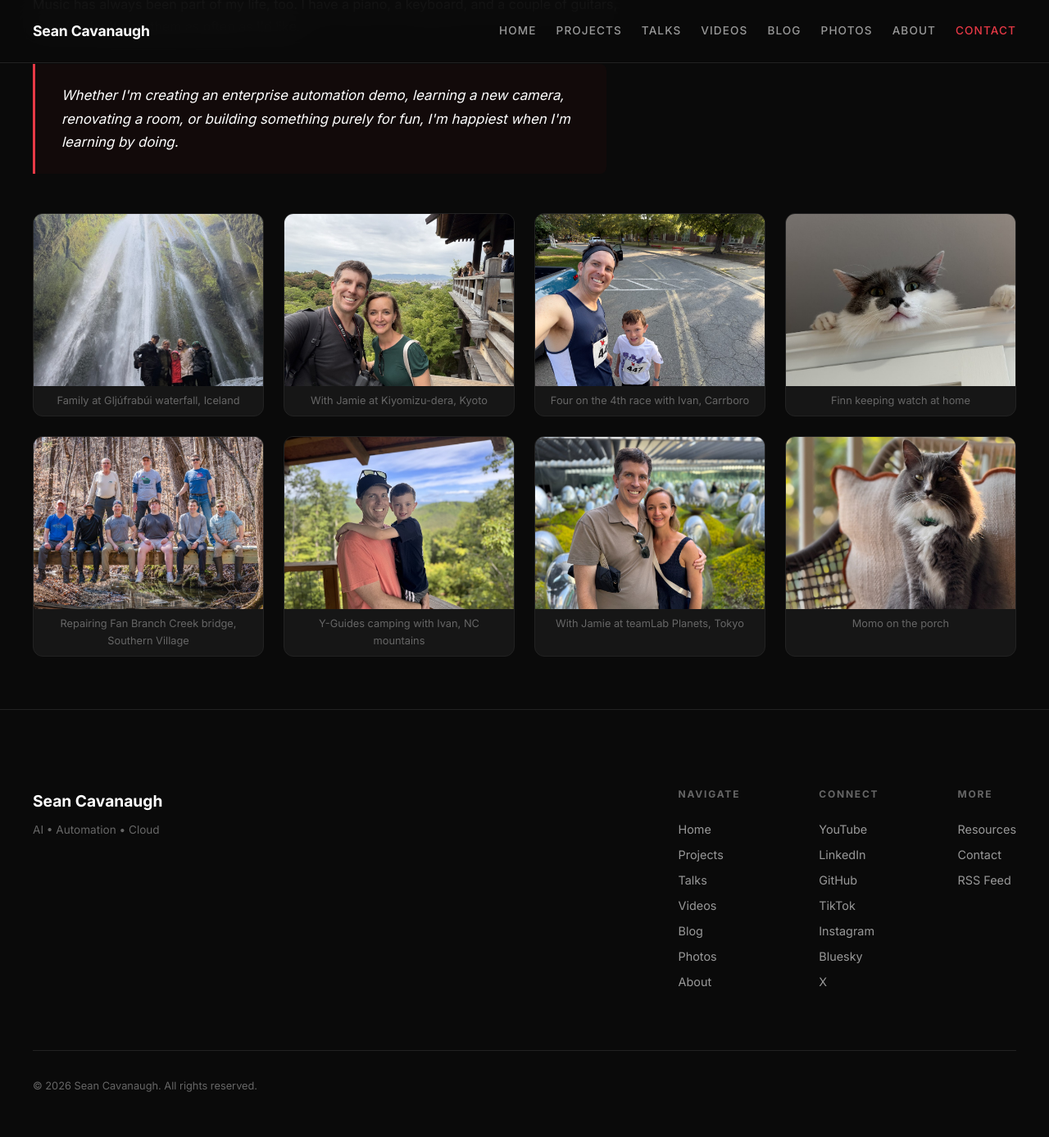
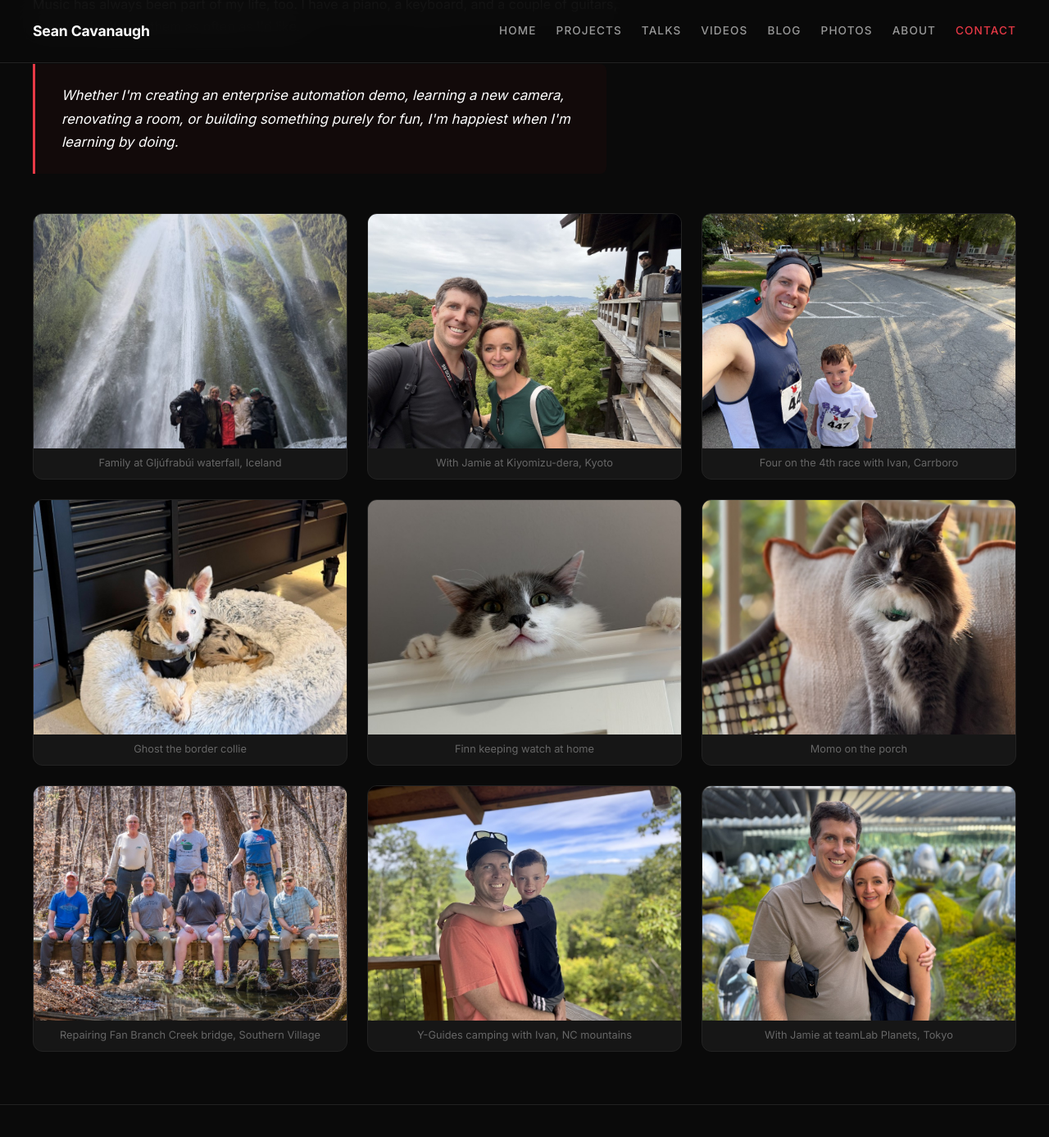
Before and after one commit to IPvSean/cavanaugh.pro, a Jekyll site: the page built from pages/about.html, in a window 1280 px wide and 1400 px high, scrolled down 2206 px. Shown: the top 1387 px of the window at 82% size. Built offline with Jekyll 4.4.1, drawn with Linux system fonts in a browser that asks for light colours.

Commit message:
Add Ghost the border collie, reorder grid to 3x3 with pets grouped
Row 1: Iceland family, Jamie in Kyoto, running with Ivan
Row 2: Ghost, Finn, Momo (all three pets together)
Row 3: Bridge repair, Camp Jellystone, teamLab Tokyo

Co-authored-by: Cursor <cursoragent@cursor.com>

```diff
--- a/assets/css/main.css
+++ b/assets/css/main.css
@@ -2842,7 +2842,7 @@ a.highlight-item {
 
 .about-family-grid {
   display: grid;
-  grid-template-columns: repeat(4, 1fr);
+  grid-template-columns: repeat(3, 1fr);
   gap: var(--space-lg);
 }
 
--- a/pages/about.html
+++ b/pages/about.html
@@ -84,8 +84,16 @@ permalink: /about/
           <span>Four on the 4th race with Ivan, Carrboro</span>
         </div>
         <div class="about-family-item">
+          <img src="/assets/images/ghost-dog.png" alt="Ghost the border collie in his bed — Chapel Hill, NC" loading="lazy">
+          <span>Ghost the border collie</span>
+        </div>
+        <div class="about-family-item">
           <img src="/assets/images/finn-cat.png" alt="Finn the cat peeking over the door — Chapel Hill, NC" loading="lazy">
           <span>Finn keeping watch at home</span>
+        </div>
+        <div class="about-family-item">
+          <img src="/assets/images/momo-cat.png" alt="Momo the cat on the porch — Chapel Hill, NC" loading="lazy">
+          <span>Momo on the porch</span>
         </div>
         <div class="about-family-item">
           <img src="/assets/images/fan-branch-creek-bridge-repair.png" alt="Repairing the Fan Branch Creek bridge after Tropical Storm Chantal — Southern Village, Chapel Hill, NC" loading="lazy">
@@ -99,10 +107,6 @@ permalink: /about/
           <img src="/assets/images/tokyo-teamlab-jamie.png" alt="With Jamie at teamLab Planets — Tokyo, Japan, 2026" loading="lazy">
           <span>With Jamie at teamLab Planets, Tokyo</span>
         </div>
-        <div class="about-family-item">
-          <img src="/assets/images/momo-cat.png" alt="Momo the cat on the porch — Chapel Hill, NC" loading="lazy">
-          <span>Momo on the porch</span>
-        </div>
       </div>
     </div>
   </div>
```
Also changed, not shown: assets/images/ghost-dog.png (added).
